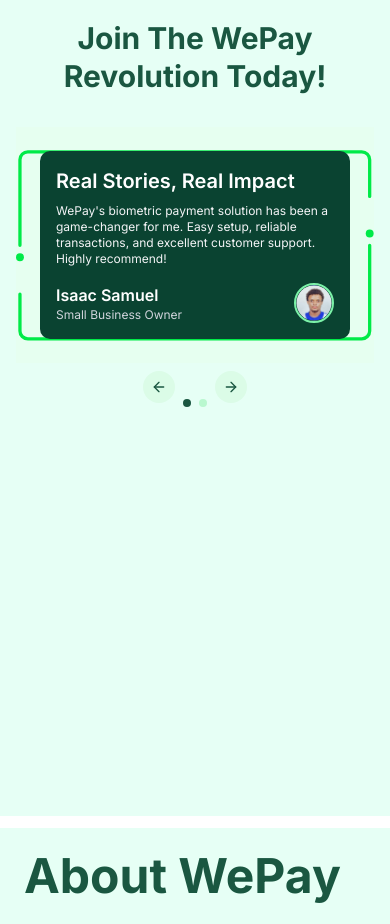
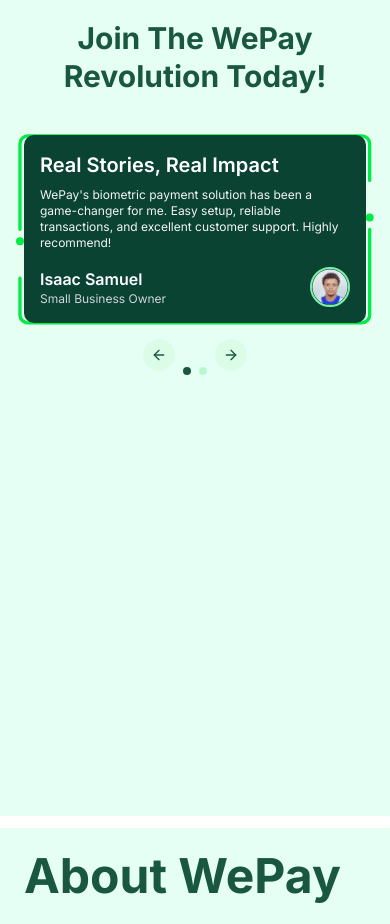
Before and after one commit to Rufai-Ahmed/gov, a Next.js app: page / in a window 390 px wide. Shown: the part 5360-6284 px from the top of the page. Built offline with nearby package versions, Linux system fonts and the light colour scheme.

Commit message:
fix: card

```diff
--- a/components/sections/joinWepay/JoinWepay.tsx
+++ b/components/sections/joinWepay/JoinWepay.tsx
@@ -48,7 +48,7 @@
             loop: true,
           }}
         >
-          <CarouselContent className="-ml-2 md:-ml-4">
+          <CarouselContent className="-ml-2 md:-ml-4 items-center">
             {testimonials.map((testimonial) => (
               <CarouselItem
                 key={testimonial.id}
--- a/components/sections/joinWepay/testimonial-card.tsx
+++ b/components/sections/joinWepay/testimonial-card.tsx
@@ -10,7 +10,7 @@
 const TestimonialCard: React.FC<TestimonialCardProps> = ({ testimonial }) => {
   return (
     <div className="relative w-full h-full bg-[#e6fff0] dark:bg-[#043024]">
-      <div className="relative flex items-center justify-center p-4 sm:px-8 sm:p-6 md:p-8">
+      <div className="relative flex items-center justify-center p-0 sm:px-8 sm:p-6 md:p-8">
         <div className="absolute inset-0">
           <Image
             src="/images/border.svg"
@@ -21,7 +21,7 @@
           />
         </div>
 
-        <div className="relative bg-[#0a4331] dark:bg-[#043024] text-white p-4 sm:p-6 md:p-8 rounded-lg h-full flex flex-col m-2 sm:m-3 md:m-4">
+        <div className="relative bg-[#0a4331] dark:bg-[#043024] text-white w-full p-4 sm:p-6 md:p-8 rounded-lg h-full flex flex-col m-2 sm:m-3 md:m-4">
           <h2 className="text-xl sm:text-2xl font-semibold mb-2 sm:mb-4">
             Real Stories, Real Impact
           </h2>
```
